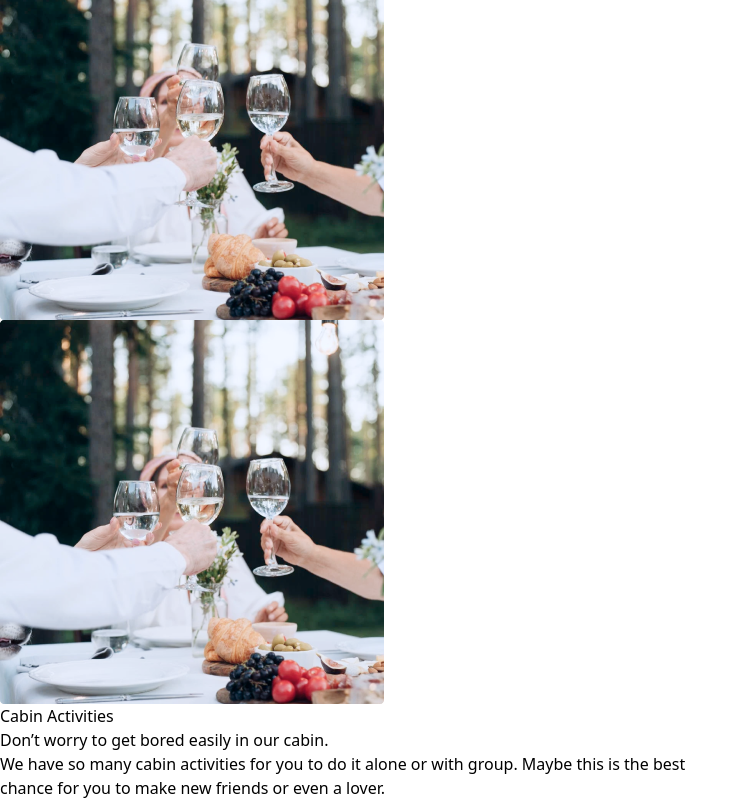
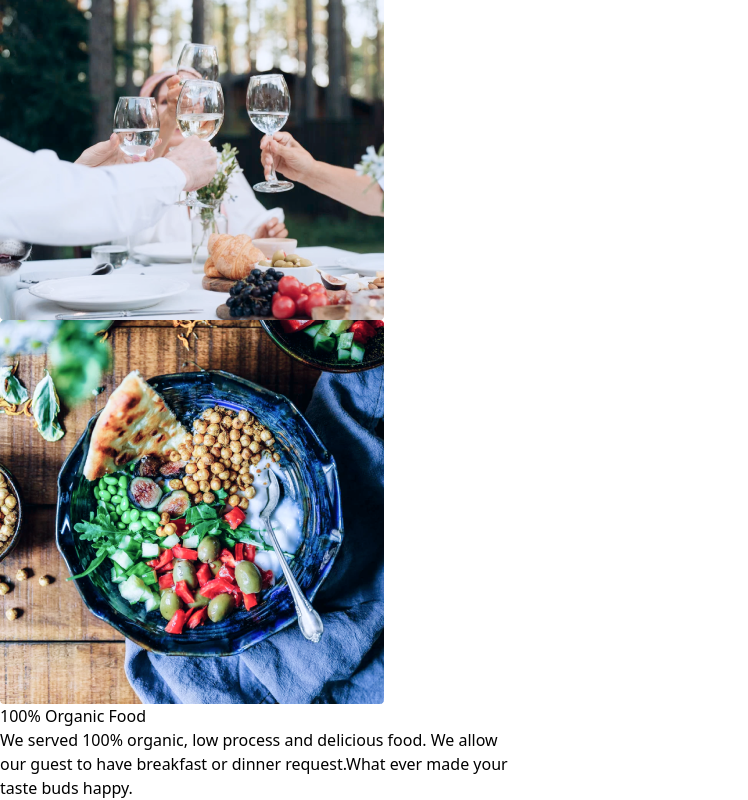
Before and after one commit to Mukhammadullo/Cootels, a React (Vite) app: page / in a window 1280 px wide. Shown: the part 2956-3756 px from the top of the page, without its empty margins (0-748 px from the left). Built offline with nearby package versions, Linux system fonts and the light colour scheme.

Commit message:
card_4 fix

```diff
--- a/src/App.jsx
+++ b/src/App.jsx
@@ -8,6 +8,7 @@ import img2 from '../src/assets/1 (2).png'
 import img3 from '../src/assets/1 (3).png'
 import card2 from '../src/assets/card2.png'
 import card4 from '../src/assets/card4 (2).png'
+import img18 from '../src/assets/image 18.png'
 
 function App() {
   const [count, setCount] = useState(0)
@@ -107,14 +108,14 @@ function App() {
 
           {/* card_right */}
           <div className='w-[50%] h-[75vh] border-solid border-[2px] border-red-500 flex justify-center items-center'>
-            <img src={card4} />
+            <img src={img18} />
           </div>
 
 
           {/* card_left */}
           <div className='w-[50%] h-[75vh] border-solid border-[2px] border-red-500 flex flex-col justify-center'>
-            <h1 className='text-[#192252] font-bold text-[36px] mb-[12px]'>Cabin Activities</h1>
-            <p className='text-[#848FAC] text-[16px]'>Don’t worry to get bored easily in our cabin.<br /> We have so many cabin activities for you to do it alone or with group. Maybe this is the best <br /> chance for you to make new friends or even a lover.</p>
+            <h1 className='text-[#192252] font-bold text-[36px] mb-[12px]'>100% Organic Food</h1>
+            <p className='text-[#848FAC] text-[16px]'>We served 100% organic, low process and delicious food. We allow <br /> our guest to have breakfast or dinner request.What ever made your <br /> taste buds happy.</p>
           </div>
 
 
```
